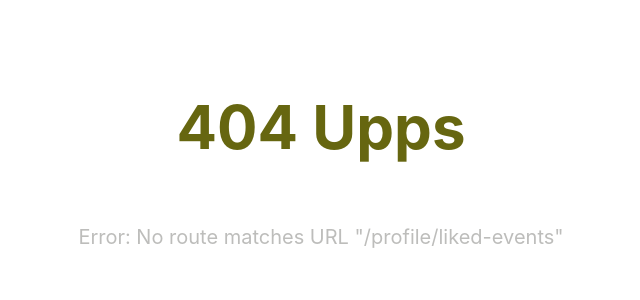
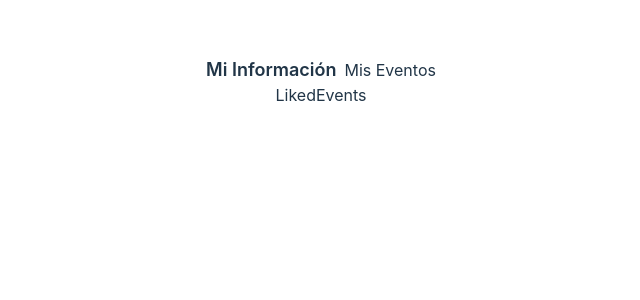
Before and after one commit to alfo1002/practice-react-concepts, a React (Vite) app: page /profile/liked-events in a window 1280 px wide. Before the commit this address had no page. Shown: the top 300 px of the page, without its empty margins (319-959 px from the left). Built offline with nearby package versions, Linux system fonts and the light colour scheme.

Commit message:
add: practica con useNavigate con las tabs

```diff
--- a/src/components/Navbar/index.jsx
+++ b/src/components/Navbar/index.jsx
@@ -38,7 +38,7 @@ export const Navbar = forwardRef(({ onSearch }, ref) => {
                         width: 200,
                     }}
                 />
-                <Link to="/profile" style={{
+                <Link to="/profile/my-info" style={{
                     marginLeft: 24, color: '#fff', textDecoration: 'none'
                 }}>Mi Perfil</Link>
             </div>
--- /dev/null
+++ b/src/views/Profile/Profile.module.css
@@ -0,0 +1,24 @@
+.active {
+    border-bottom: 2px solid #fff;
+}
+
+.tab {
+    font-size: 18px;
+    font-weight: 600;
+    padding-bottom: 4px;
+    cursor: pointer;
+    transition: opacity 0.3s ease;
+}
+
+.tab:hover {
+    opacity: 0.7;
+}
+
+.tabContainer {
+    margin-bottom: 20px 0;
+}
+
+.homeLink {
+    color: #fff;
+    text-decoration: none;
+}
--- /dev/null
+++ b/src/views/Profile/components/LikedEvents/index.jsx
@@ -0,0 +1,8 @@
+
+export const LikedEvents = () => {
+    return (
+        <div>
+            LikedEvents
+        </div>
+    )
+}
--- /dev/null
+++ b/src/views/Profile/components/MyInfo/index.jsx
@@ -0,0 +1,6 @@
+
+export const MyInfo = () => {
+    return (
+        <div>MyInfo</div>
+    )
+}
--- a/src/views/Profile/index.jsx
+++ b/src/views/Profile/index.jsx
@@ -1,9 +1,26 @@
-import { Outlet } from "react-router-dom"
+import { Link, Outlet, useLocation, useNavigate } from "react-router-dom"
+import styles from './Profile.module.css'
 
 export const Profile = () => {
+    const { pathname } = useLocation()
+    console.log(useLocation())
+    const navigate = useNavigate()
+    const handleTabClick = (path) => {
+        navigate(`/profile/${path}`)
+    }
+
     return (
         <div>
-            Profile:
+            <Link to="/" className={styles.homeLink}>Inicio</Link>
+            <div className={styles.tabContainer}>
+                <span className={`${pathname.includes('my-info') ? styles.active : ''}${styles.tab}`}
+                    onClick={() => handleTabClick('my-info')} style={{ marginRight: 8 }}>
+                    Mi Información
+                </span>
+                <span className={`${pathname.includes('liked-events') ? styles.active : ''}${styles.tab}`} onClick={() => handleTabClick('liked-events')}>
+                    Mis Eventos
+                </span>
+            </div>
             <Outlet />
         </div>
     )
```
Also changed, not shown: src/routes/index.jsx (+5 -3 lines), 1 other file (tests, documents, lock files or other folders).
